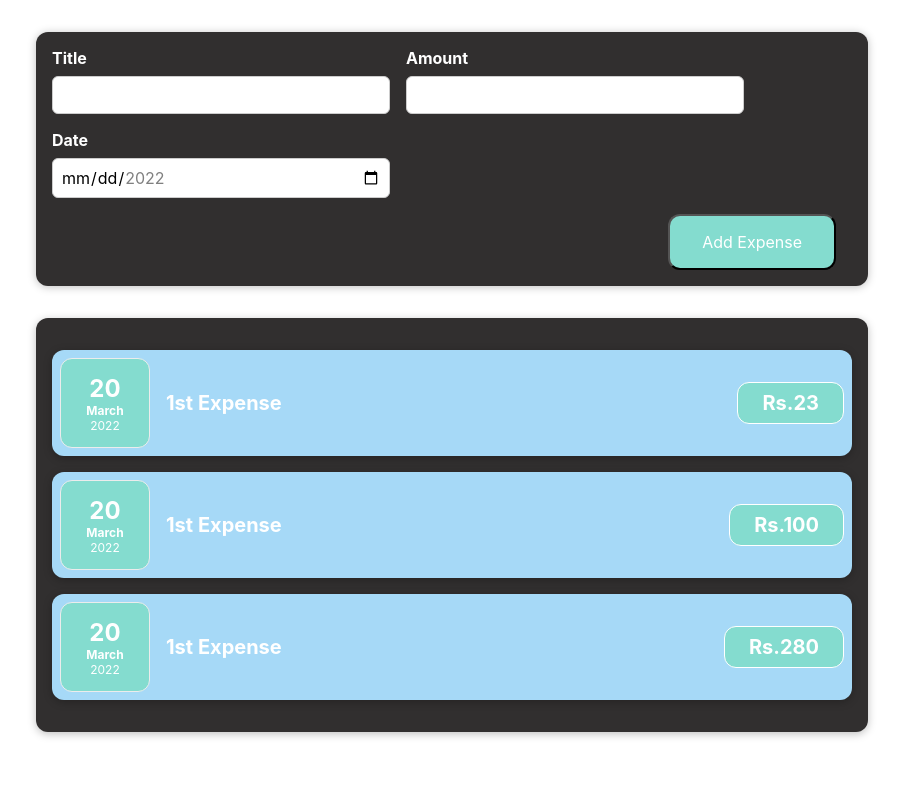
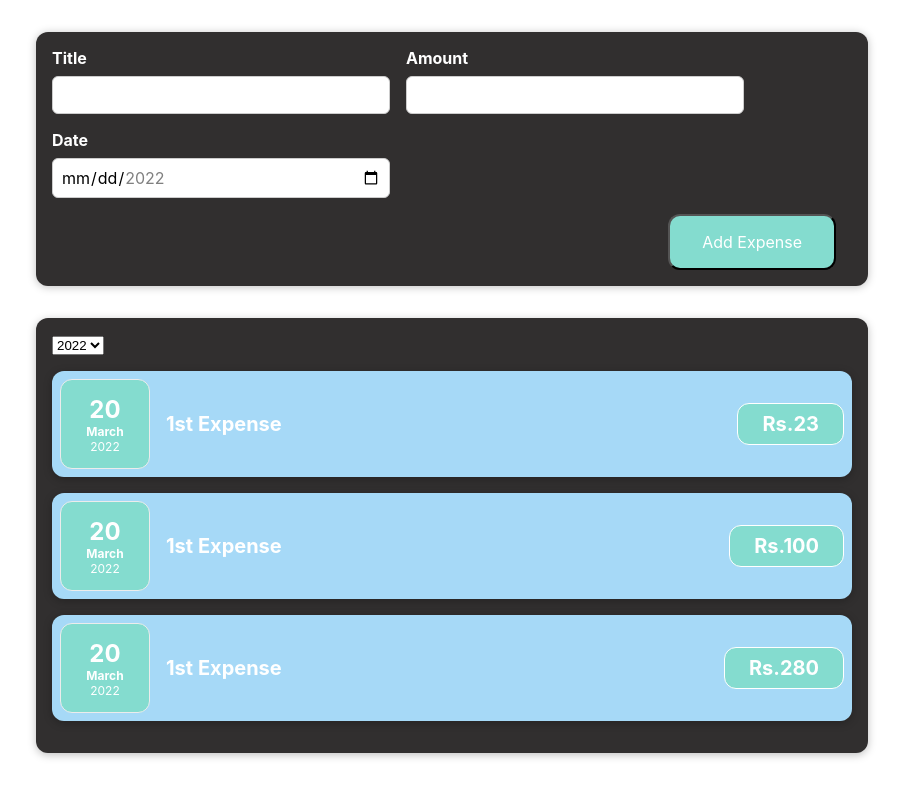
Before and after one commit to naveenkosigi/Expense-Tracker-React-, a React (Create React App) app: page / in a window 1280 px wide. Shown: the whole page, without its empty margins (188-1091 px from the left). Built offline with nearby package versions, Linux system fonts and the light colour scheme.

Commit message:
added basic expensedatefilter func.

```diff
--- a/src/App.js
+++ b/src/App.js
@@ -3,21 +3,30 @@ import './App.css';
 import ExpenseItem  from './components/ExpenseItem/ExpenseItem';
 import Card from './components/CardWrapper/CardComponent';
 import { ExpenseForm } from './components/ExpenseForm/ExpenseForm';
+import { ExpenseDateFilter } from './components/ExpenseDateFilter/ExpenseDateFilter';
 
 function App() {
 
   const onExpenseSave = (expense) => {
-    console.log(expense);
+    console.log({
+      ...expense,
+      id:Date.now()+""
+    });
+  };
+
+  const onYearChange = (year) => {
+    console.log(year);
   };
 
   return (
     <div>
       <ExpenseForm onExpenseSave={onExpenseSave}/>
       <Card className="expenses-container">
-      <ExpenseItem title="1st Expense" price="23" date={new Date()}></ExpenseItem>
-      <ExpenseItem title="1st Expense" price="100" date={new Date()}></ExpenseItem>
-      <ExpenseItem title="1st Expense" price="280" date={new Date()}></ExpenseItem>
-    </Card>
+        <ExpenseDateFilter date="2022" onYearChange={onYearChange}></ExpenseDateFilter>
+        <ExpenseItem title="1st Expense" price="23" date={new Date()}></ExpenseItem>
+        <ExpenseItem title="1st Expense" price="100" date={new Date()}></ExpenseItem>
+        <ExpenseItem title="1st Expense" price="280" date={new Date()}></ExpenseItem>
+      </Card>
     </div>
 
   );
--- /dev/null
+++ b/src/components/ExpenseDateFilter/ExpenseDateFilter.js
@@ -0,0 +1,18 @@
+
+export const ExpenseDateFilter = (props) => {
+
+    const onDateChange = (event) => {
+        props.onYearChange(event.target.value);
+    };
+
+    return(
+        <div className="expense_date">
+            <select className="expense_date_picker" value={props.date} onChange={onDateChange}>
+                <option value="2022">2022</option>
+                <option value="2021">2021</option>
+                <option value="2020">2020</option>
+                <option value="2019">2019</option>
+            </select>
+        </div>
+    )
+}
```
